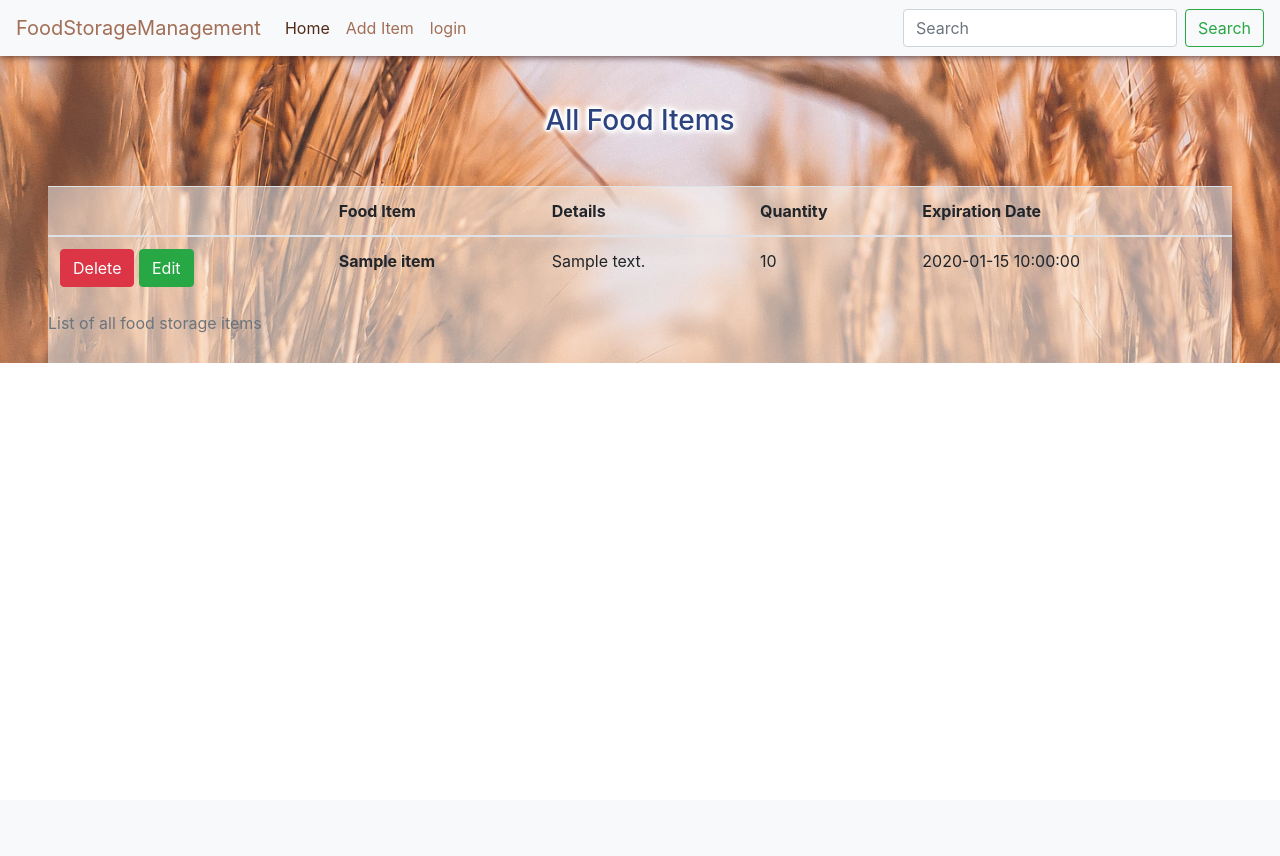
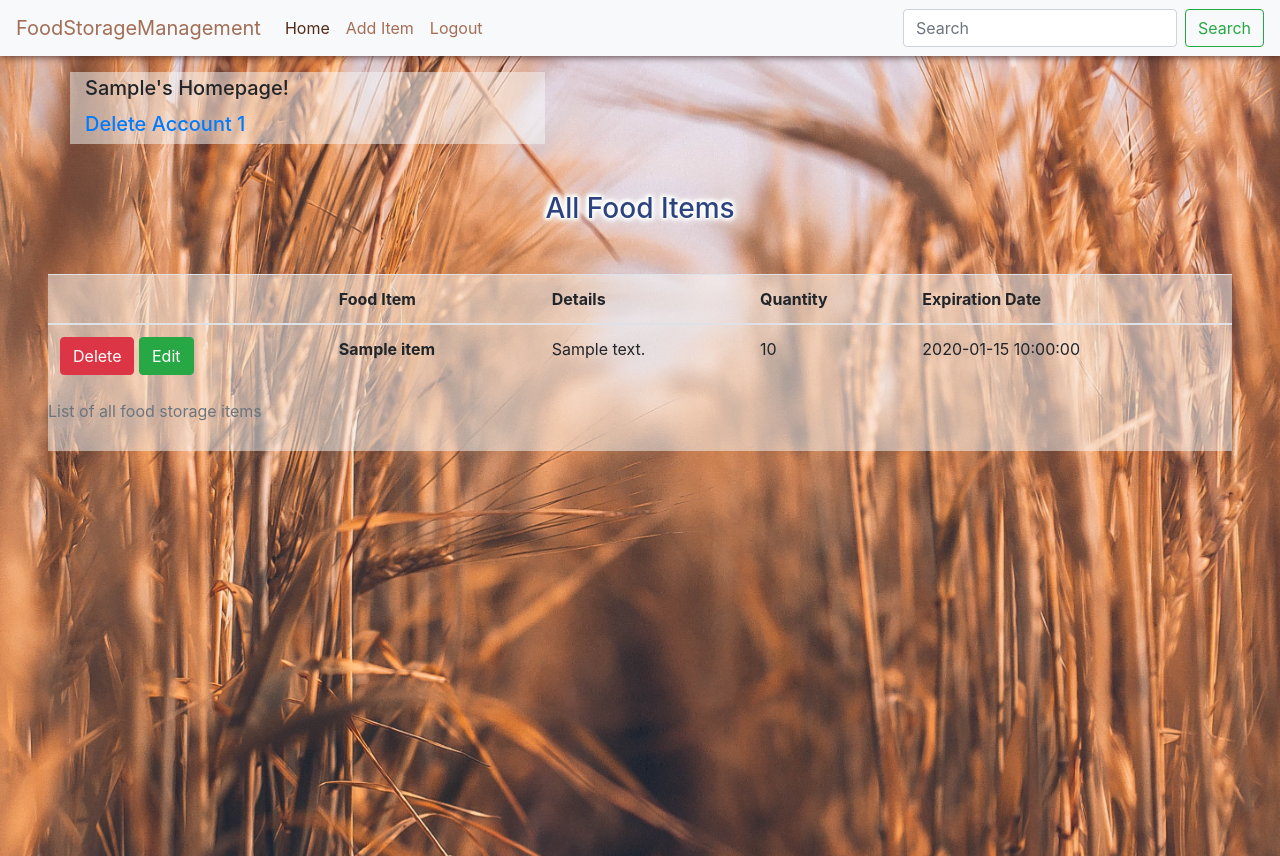
Before and after one commit to Gaberoids/MS3-gf-foodStorage-MongoDb, a Flask app: page / in a window 1280 px wide. Before the commit the page ends 363 px from the top, so only its background shows below. Run offline with Flask 2, Linux system fonts and the light colour scheme; the visitor is signed in with stand-in values (Sample User, id 1); a database or web service that is not in the repository returns one stand-in record (values such as "Sample title"); some libraries are stand-ins or nearby versions.

Commit message:
finished functionality for login, logout, register, delete account

```diff
--- a/app.py
+++ b/app.py
@@ -4,7 +4,7 @@ from flask import (
     redirect, request, session, url_for)
 from flask_pymongo import PyMongo
 from bson.objectid import ObjectId
-from werkzeug.security import generate_password_hash
+from werkzeug.security import generate_password_hash, check_password_hash
 if os.path.exists("env.py"):
     import env
 
@@ -21,6 +21,18 @@ mongo = PyMongo(app)
 @app.route("/get_items")
 def get_items():
     items_list = list(mongo.db.items.find())
+    if session.get('user_session') is not None:
+        user_record_id = mongo.db.users.find_one(
+            {"username": session["user_session"].lower()})["_id"]
+        print("xxxxxx :", user_record_id)
+        print("xxxxxx :", items_list)
+        print("xxxxxx :", session["user_session"])
+        return render_template(
+            "items.html",
+            items_l=items_list,
+            profile_username=session["user_session"],
+            profile_id=user_record_id)
+
     return render_template("items.html", items_l=items_list)
 
 
@@ -44,42 +56,62 @@ def register():
             "registration_username").lower()
         flash("You've been regitered successfully!")
         return redirect(url_for(
-            "user_profile", profile_username=session["user_session"]))
+            "get_items", profile_username=session["user_session"]))
 
     return render_template("register.html")
 
 
 @app.route("/login", methods=["GET", "POST"])
 def login():
-    # if request.method == "POST":
-    #     user_exist = mongo.db.users.find_one({
-    #         "username": request.form.get("login_username")})
-    #     # check if the user name doesnt exist
-    #     if user_exist:
-    #         if check_password_hash(user_exist["password"],request.form.get("login_password")):
-    #             session["user"] = request.form.get("login_username").lower()
-    #             flash("Welcome, {}".format(request.form.get("login_username")))
-    #             return redirect(url_for("user_profile", username=session["registered_user"]))
+    if request.method == "POST":
+        user_exist = mongo.db.users.find_one({
+            "username": request.form.get("login_username")})
+        # check if the user name doesnt exist
+        if user_exist:
+            if check_password_hash(user_exist[
+                    "password"], request.form.get("login_password")):
+                session["user_session"] = request.form.get(
+                    "login_username").lower()
+                flash("Welcome, {}".format(request.form.get("login_username")))
+                return redirect(url_for(
+                    "get_items", profile_username=session["user_session"]))
 
-    #     else:
-    #         # invalid password match
-    #         flash("Incorrect username and/or password")
-    #         return redirect(url_for("login"))
+        else:
+            # invalid password match
+            flash("Incorrect username and/or password")
+            return redirect(url_for("login"))
 
     return render_template("login.html")
 
 
-@app.route("/user_profile/<profile_username>")
-def user_profile(profile_username):
-    loggedin_user = mongo.db.users.find_one(
-        {"username": session["user_session"]})["username"]
-    if session["user_session"]:
-        items_list = list(mongo.db.items.find())
-        return render_template(
-            "user_profile.html", profile_username=loggedin_user,
-            items_l=items_list)
+# @app.route("/user_profile/<profile_username>")
+# def user_profile(profile_username):
+#     loggedin_user = mongo.db.users.find_one(
+#         {"username": session["user_session"]})["username"]
+#     if session["user_session"]:
+#         items_list = list(mongo.db.items.find())
+#         return render_template(
+#             "user_profile.html", profile_username=loggedin_user,
+#             items_l=items_list)
 
-    return redirect(url_for("login"))
+#     return redirect(url_for("login"))
+
+
+@app.route("/logout")
+def logout():
+    if session.get('user_session') is not None:
+        session.pop("user_session")
+
+    flash("You were successfully logged out.")
+    return redirect(url_for("get_items"))
+
+
+@app.route("/delete_user/<delete_profile_id>")
+def delete_user(delete_profile_id):
+    session.pop("user_session")
+    mongo.db.users.remove({"_id": ObjectId(delete_profile_id)})
+    flash("Account successfully deleted")
+    return redirect(url_for("get_items"))
 
 
 @app.route('/add_item', methods=["GET", "POST"])
@@ -115,7 +147,6 @@ def edit_item(edit_item_id):
 
 @app.route('/delete_item/<delete_item_id>', methods=["GET", "POST"])
 def delete_item(delete_item_id):
-    print("delete function")
     mongo.db.items.remove({"_id": ObjectId(delete_item_id)})
     flash("Item successfully deleted")
     return redirect(url_for("get_items"))
--- a/static/css/style.css
+++ b/static/css/style.css
@@ -3,6 +3,8 @@
 .site-background {
     background: lightblue url("../img/background-img-field.jpg") no-repeat fixed center;
     background-size: cover;
+    padding-bottom: 56px;
+    min-height: 800px;
     }
 
 .t-background {
@@ -70,7 +72,7 @@ h3 {
     background-color: orange;
     width: 160px;
 }
-/* ---------------------------------------------- edit add pages css */
+/* ---------------------------------------------- edit.html add.html pages css */
 
 .box-padding {
     padding-top: 40px;
@@ -154,3 +156,10 @@ h3 {
 .login-form {
     /* margin-top: 16%; */
 }
+
+
+/* ---------------------------------------------- Login css */
+
+.profile-box {
+    background-color: rgba(248, 249, 250, 0.5);
+}
--- a/templates/base.html
+++ b/templates/base.html
@@ -39,12 +39,19 @@
                 <li class="nav-item active">
                     <a class="nav-link" href="{{ url_for('get_items')}}">Home<span class="sr-only">(current)</span></a>
                 </li>
+                <!-- if the user is logged, show the home, add item and logout button -->
+                {% if session.user_session %}
                     <li class="nav-item">
                         <a class="nav-link" href="{{ url_for('add_item') }}">Add Item</a>
                     </li>
                     <li class="nav-item">
+                        <a class="nav-link" href="{{ url_for('logout') }}">Logout</a>
+                    </li>
+                {% else %}
+                    <li class="nav-item">
                         <a class="nav-link" href="{{ url_for('login') }}">login</a>
                     </li>
+                {% endif %}
             </ul>
             <form class="form-inline my-2 my-lg-0">
                 <input class="form-control mr-sm-2" type="search" placeholder="Search" aria-label="Search">
--- a/templates/items.html
+++ b/templates/items.html
@@ -1,5 +1,26 @@
 {% extends "base.html" %}
 {% block content %}
+
+{% if session.user_session %}
+<div class="pt-3">
+    <div class="container">
+        <div class="row">
+            <div class="col-7 col-sm-5 profile-box">
+                <h5 class=" pt-1"> {{ profile_username[0]|upper }}{{ profile_username[1:] }}'s Homepage!</h5>
+            </div>
+        </div>
+        <div class="row">
+            <div class="col-7 col-sm-5 profile-box">
+                <a href="{{ url_for('delete_user', delete_profile_id=profile_id) }}">
+                    <!-- profile_id is defined(comes from) from get_items().
+                    user_id is defined here to be used by delete() -->
+                    <h5 class=" pt-1"> Delete Account {{ profile_id }}</h5>
+                </a>
+            </div>
+        </div>
+    </div>
+</div>
+{% endif %}
 
 <h3 class="text-center pt-5"> All Food Items </h3>
 
```
Also changed, not shown: templates/user_profile.html (deleted, +0 -44 lines). Lines whose indentation alone changed are shown as unchanged.
